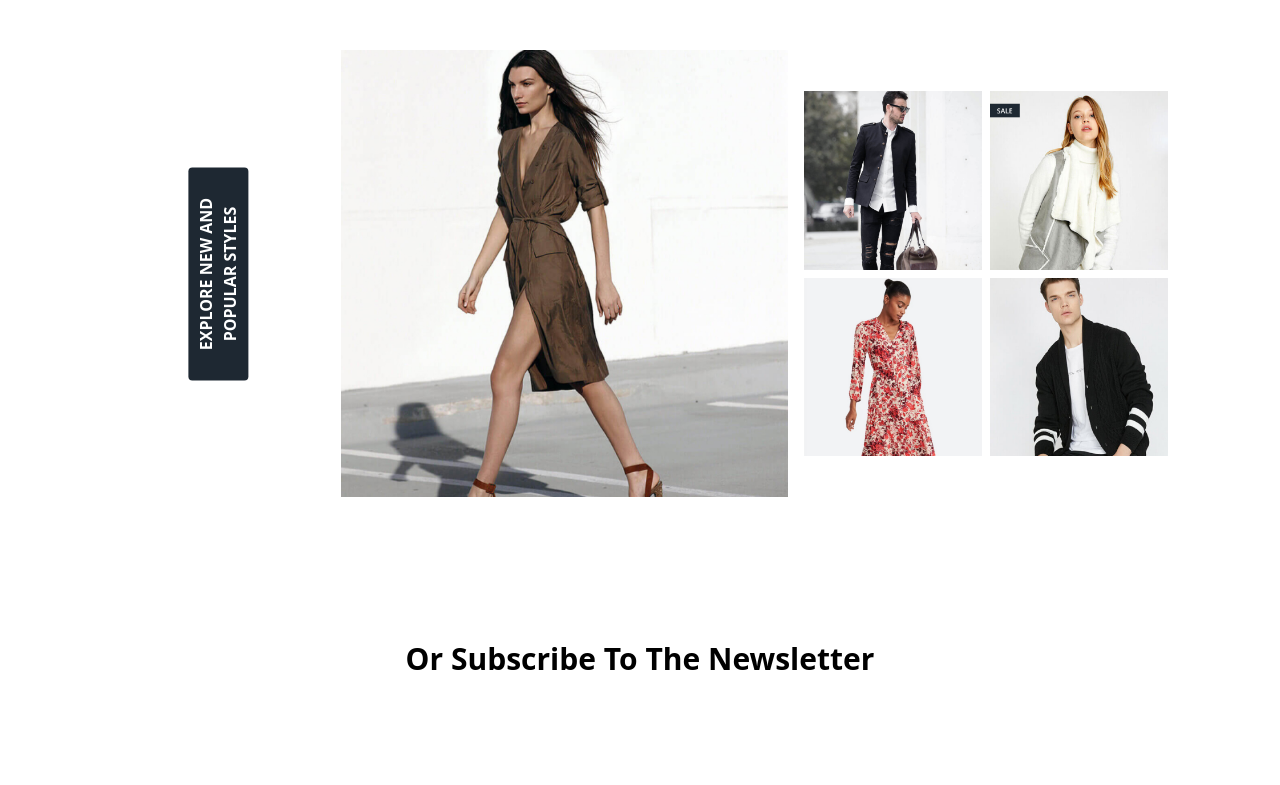
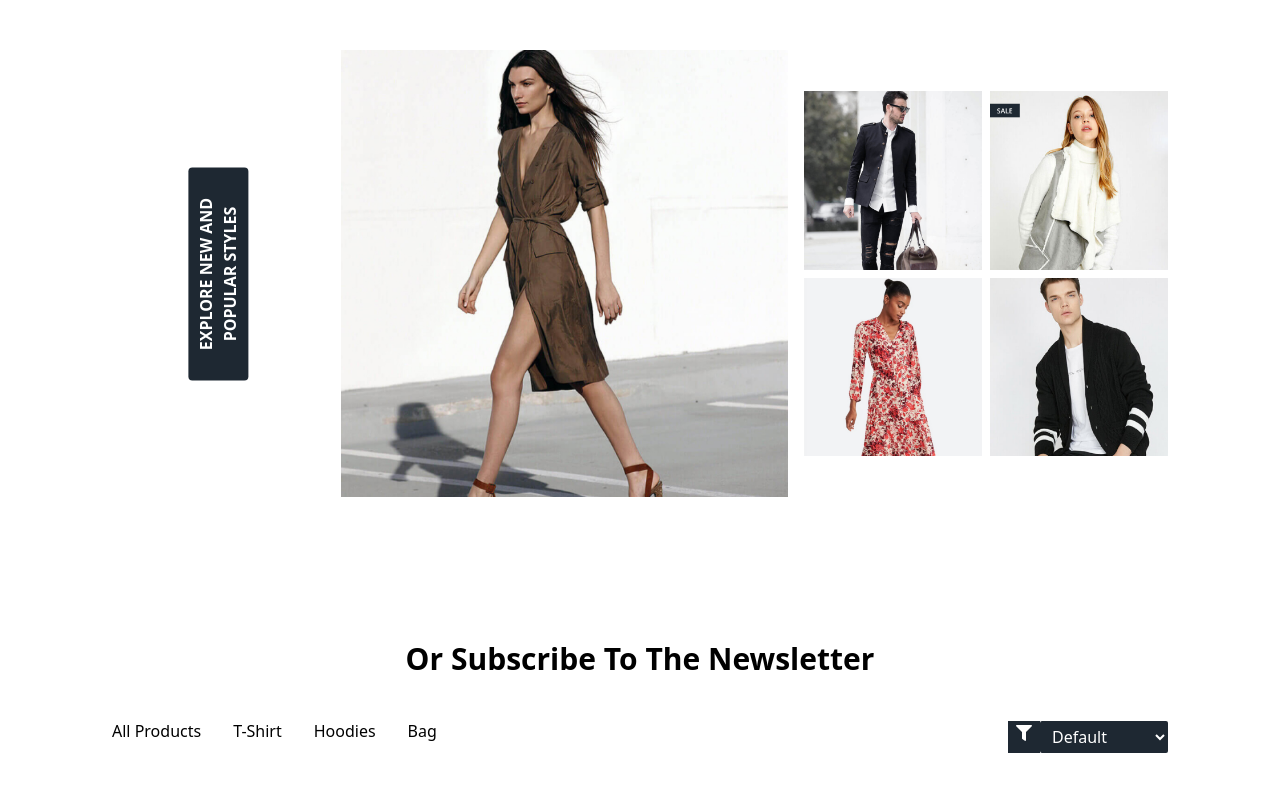
Before and after one commit to CodingSabbir/Online-shop, a React (Vite) app: page / in a window 1280 px wide. Shown: the part 1086-1871 px from the top of the page. Before the commit the page ends 1795 px from the top, so only its background shows below. Built offline with nearby package versions, Linux system fonts and the light colour scheme; no server answers; a web font is replaced by a local one.

Commit message:
product data

```diff
--- a/src/pages/home/Banner.jsx
+++ b/src/pages/home/Banner.jsx
@@ -4,7 +4,7 @@ import bannerImg from "../../assets/img/image-product.png"
 const Banner = () => {
     return (
         <div className='bg-primaryBG px-4 xl:px-28 py-12'>
-            <div className='flex flex-col md:flex-row-reverse justify-between items-center py-28 gap-14'>
+            <div className='flex flex-col md:flex-row-reverse justify-between items-center pt-20 md:py-28 gap-14'>
                 {/* img section */}
                 <div className='md:w-1/2'>
                     <img src={bannerImg} alt="" />
--- a/src/pages/home/Product.jsx
+++ b/src/pages/home/Product.jsx
@@ -1,10 +1,47 @@
-import React from 'react';
+import React, { useEffect, useState } from 'react';
+import { FaFilter } from "react-icons/fa";
+import jsonData from "./product.json"
+const Product = () => {
+const [product,setProduct]=useState([])
+useEffect(()=>{
+const fetchData=async()=>{
+ try{
+    const res = await fetch(jsonData)
+    const data =await res.json();
+    console.log(data)
 
-const Product = () => {
+ }catch(error){
+    console.log('Error fetching product',error)
+ }
+}
+fetchData()
+},[])
+
     return (
-        <div className='max-w-screen-2xl xl:px-28 px-4 '>
+       <div className='max-w-screen-2xl xl:px-28 px-4 '>
+         <div >
             <h2 className='title'>Or subscribe to the newsletter</h2>
         </div>
+       <div className='flex flex-col md:flex-row flex-wrap md:justify-between items-center space-y-3 mb-8'>
+       <div className='flex flex-row md:justify-start flex-wrap md:items-center gap-4 md:gap-8'>
+            <button className='capitalize text-[16px]'>all products</button>
+            <button className='capitalize text-[16px]'>t-shirt</button>
+            <button className='capitalize text-[16px]'>hoodies</button>
+            <button className='capitalize text-[16px]'>Bag</button>
+        </div>
+        <div className='flex justify-end mb-4 rounded-sm'>
+            <div className='bg-black p-2 py-1 '><FaFilter className='text-white w-4 h-4' /></div>
+            <select className='bg-black text-white rounded-sm px-2 py-1'>
+            <option value="default">Default</option>
+            <option value="A-Z">A-Z</option>
+            <option value="Z-A">Z-A</option>
+            <option value="low-to-high">Low-to-High</option>
+            <option value="high-to-low">High-to-low</option>
+        </select>
+        </div>
+       </div>
+
+       </div>
     );
 };
 
--- /dev/null
+++ b/src/pages/home/product.json
@@ -0,0 +1,66 @@
+[
+    {
+        "id":1,
+       "title":"Adicolor Classics Joggers",
+       "category": "Dress",
+       "price": 63.85,
+        "image":"/images/products/image1.png",
+        "status": "Best Selers"
+    },
+    {
+        "id":2,
+       "title":"Nike Sportswear Futura Luxe",
+       "category": "Bag",
+       "price": 130.00,
+       "image":"/images/products/image2.png",
+       "status": "Best Selers"
+    },
+    {
+        "id":3,
+       "title":"Geometric print Scarf",
+       "category": "Dress",
+       "price": 53.00,
+       "image":"/images/products/image3.png",
+       "status": "Best Selers"
+    },
+    {
+        "id":4,
+       "title":"Yellow Reserved Hoodie",
+       "category": "Hoodies",
+       "price": 63.85,
+       "image":"/images/products/image4.png",
+       "status": "New Arriaval"
+    },
+    {
+        "id":5,
+       "title":"Basic Dress Green",
+       "category": "Dress",
+       "price": 236.00,
+       "image":"/images/products/image5.png",
+       "status": "New Arriaval"
+    },
+    {
+        "id":6,
+       "title":"Nike Air Zoom Pegasus",
+       "category": "Shoe",
+       "price": 198.00,
+       "image":"/images/products/image6.png",
+       "status": "Best Selers"
+    },
+    {
+        "id":7,
+       "title":"Nike Repel Miler",
+       "category": "Hoodies",
+       "price": 120.50,
+       "image":"/images/products/image7.png",
+       "status": "Best Selers"
+    },
+    {
+        "id":8,
+       "title":"Nike Sportswear Futura Luxe",
+       "category": "Glasses",
+       "price": 160.00,
+       "image":"/images/products/image8.png"
+    }
+
+]
```
